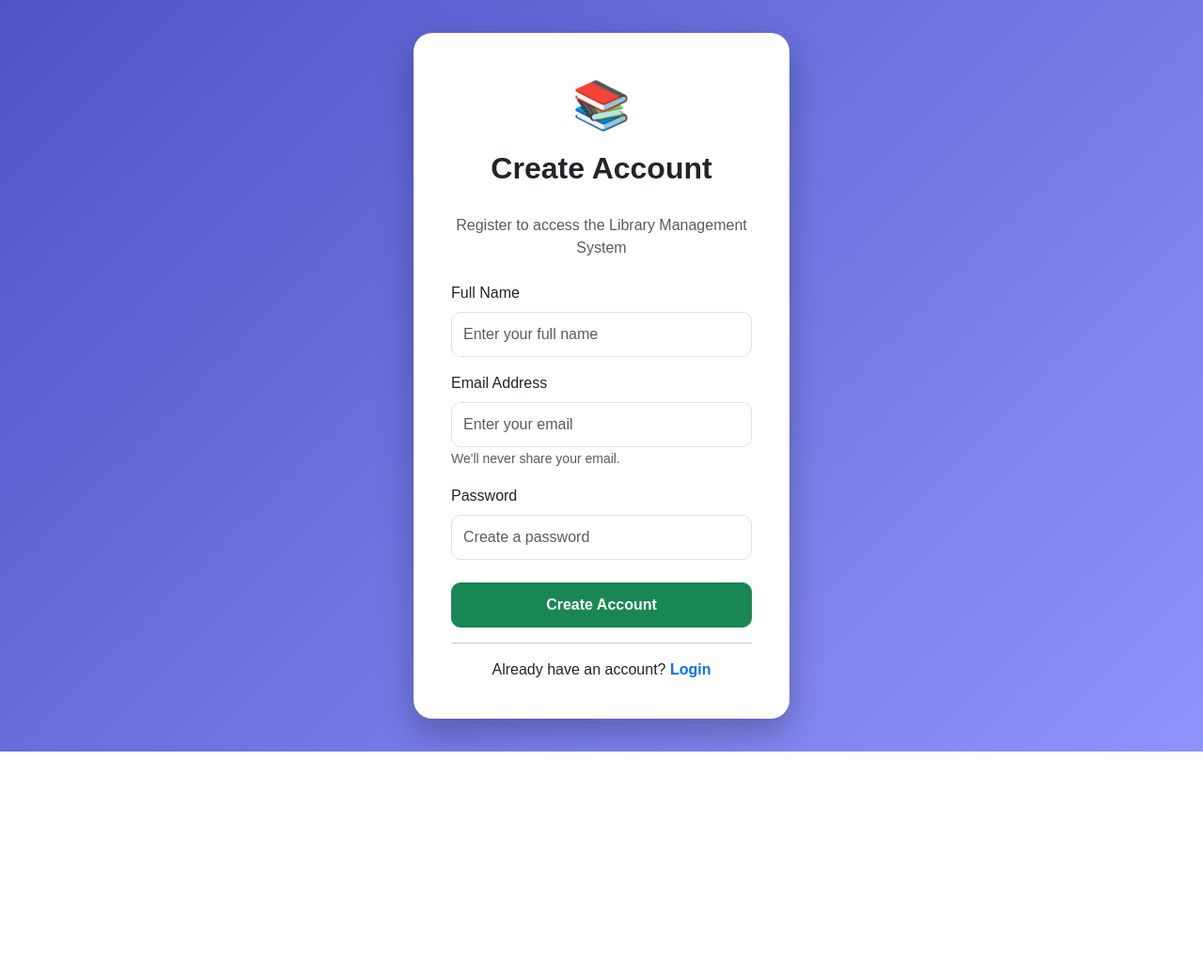
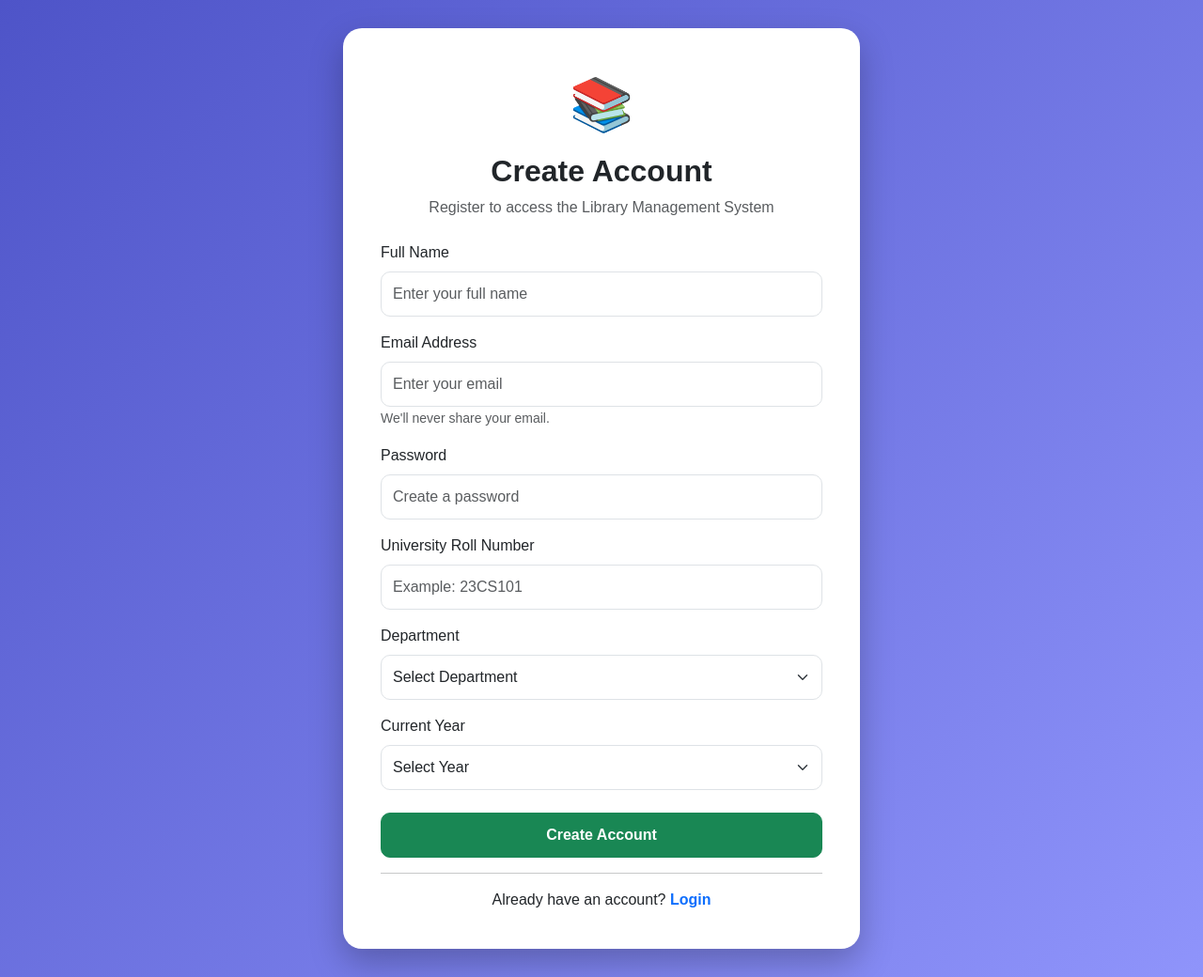
Before and after one commit to n1t16sh/web_library, a Flask app: page /register in a window 1280 px wide. Shown: the whole page at 94% size. Before the commit the page ends 800 px from the top, so only its background shows below. Run offline with Flask 3, Linux system fonts and the light colour scheme.

```diff
--- a/app.py
+++ b/app.py
@@ -1,7 +1,9 @@
-from flask import Flask,request,render_template,redirect,url_for
+from flask import (Flask,request,render_template,redirect,url_for,session)
 from databse import database
+from auth import login_required
 
 app=Flask(__name__)
+app.secret_key='n1t16xsh'
 db=database()
 
 @app.route('/')
@@ -11,10 +13,14 @@ def home():
 @app.route('/register',methods=['GET','POST'])
 def register_page():
     if request.method=='POST':
-        name=request.form.get("name")
-        email=request.form.get("email_input")
-        password=request.form.get("pass")
-        response=db.register_user(name,email,password)
+        name = request.form.get("name")
+        email = request.form.get("email_input")
+        password = request.form.get("pass")
+        roll_number = request.form.get("roll_number")
+        department = request.form.get("department")
+        year = request.form.get("year")
+        role = "student"
+        response=db.register_user(name,email,password,role,roll_number,department,year)
         if response :
             return redirect(url_for('login_page'))
         else:
@@ -27,13 +33,24 @@ def login_page():
     if request.method=='POST':
         email=request.form.get("email_input")
         password=request.form.get("pass")
-        response=db.login_user(email,password)
-        if response :
-            return render_template('home.html')
+        user=db.login_user(email,password)
+        if user:
+            session["user_id"]= user[0]
+            return redirect(url_for('dashboard'))
         else:
             return render_template('login.html',message='email or password is incorrect')
     else:
         return render_template('login.html')
 
+@app.route('/logout')
+def logout():
+    session.clear()
+    return redirect(url_for('login_page'))
+
+@app.route('/dashboard')
+@login_required
+def dashboard():
+    return render_template('home.html')
+
 if __name__=='__main__':
     app.run(debug=True)
--- a/templates/home.html
+++ b/templates/home.html
@@ -4,4 +4,5 @@
 
 {% block content %}
     <h1>HOME PAGE</h1>
+
 {% endblock %}
--- a/templates/register.html
+++ b/templates/register.html
@@ -3,23 +3,23 @@
 <head>
     <meta charset="UTF-8">
     <meta name="viewport" content="width=device-width, initial-scale=1.0">
-    <title>Login</title>
+    <title>Create Account</title>
 
-    <!-- Bootstrap -->
     <link href="https://cdn.jsdelivr.net/npm/bootstrap@5.3.7/dist/css/bootstrap.min.css" rel="stylesheet">
 
     <style>
         body{
             background: linear-gradient(135deg,#4e54c8,#8f94fb);
-            height:100vh;
+            min-height:100vh;
             display:flex;
             justify-content:center;
             align-items:center;
             font-family:Arial, Helvetica, sans-serif;
+            padding:30px;
         }
 
-        .login-card{
-            width:400px;
+        .register-card{
+            width:550px;
             border:none;
             border-radius:20px;
             box-shadow:0 15px 35px rgba(0,0,0,.25);
@@ -29,32 +29,22 @@
             padding:40px;
         }
 
+        .logo{
+            font-size:55px;
+            text-align:center;
+        }
+
         h2{
             font-weight:bold;
-            margin-bottom:30px;
+            margin-top:10px;
         }
 
-        .form-control{
+        .form-control,
+        .form-select{
             height:48px;
             border-radius:10px;
         }
 
-        .btn-primary{
-            height:48px;
-            border-radius:10px;
-            font-weight:bold;
-            transition:.3s;
-        }
-
-        .btn-primary:hover{
-            transform:translateY(-2px);
-        }
-
-        .logo{
-            font-size:50px;
-            text-align:center;
-            margin-bottom:10px;
-        }
         .btn-success{
             height:48px;
             border-radius:10px;
@@ -66,23 +56,27 @@
             transform:translateY(-2px);
         }
     </style>
+</head>
 
-</head>
 <body>
-    <div class="card login-card">
+
+<div class="card register-card">
 
     <div class="card-body">
 
-        <div class="logo">
-            📚
-        </div>
+        <div class="logo">📚</div>
 
-        <h2 class="text-center">Create Account</h2>
+        <h2 class="text-center">
+            Create Account
+        </h2>
+
         <p class="text-center text-muted mb-4">
             Register to access the Library Management System
         </p>
 
         <form action="/register" method="POST">
+
+            <!-- Full Name -->
 
             <div class="mb-3">
                 <label class="form-label">
@@ -94,9 +88,10 @@
                     class="form-control"
                     name="name"
                     placeholder="Enter your full name"
-                    required
-                >
+                    required>
             </div>
+
+            <!-- Email -->
 
             <div class="mb-3">
                 <label class="form-label">
@@ -108,12 +103,11 @@
                     class="form-control"
                     name="email_input"
                     placeholder="Enter your email"
-                    required
-                >
+                    required>
 
                 {% if message %}
                     <small class="text-danger">
-                        {{message}}
+                        {{ message }}
                     </small>
                 {% else %}
                     <small class="text-muted">
@@ -122,7 +116,9 @@
                 {% endif %}
             </div>
 
-            <div class="mb-4">
+            <!-- Password -->
+
+            <div class="mb-3">
                 <label class="form-label">
                     Password
                 </label>
@@ -132,11 +128,63 @@
                     class="form-control"
                     name="pass"
                     placeholder="Create a password"
-                    required
-                >
+                    required>
             </div>
 
-            <button type="submit" class="btn btn-success w-100">
+            <!-- Roll Number -->
+
+            <div class="mb-3">
+                <label class="form-label">
+                    University Roll Number
+                </label>
+
+                <input
+                    type="text"
+                    class="form-control"
+                    name="roll_number"
+                    placeholder="Example: 23CS101"
+                    required>
+            </div>
+
+            <!-- Department -->
+
+            <div class="mb-3">
+                <label class="form-label">
+                    Department
+                </label>
+
+                <select class="form-select" name="department" required>
+                    <option selected disabled>Select Department</option>
+                    <option>CSE</option>
+                    <option>IT</option>
+                    <option>AIML</option>
+                    <option>Data Science</option>
+                    <option>ECE</option>
+                    <option>EEE</option>
+                    <option>Mechanical</option>
+                    <option>Civil</option>
+                </select>
+            </div>
+
+            <!-- Year -->
+
+            <div class="mb-4">
+                <label class="form-label">
+                    Current Year
+                </label>
+
+                <select class="form-select" name="year" required>
+                    <option selected disabled>Select Year</option>
+                    <option value="1">1st Year</option>
+                    <option value="2">2nd Year</option>
+                    <option value="3">3rd Year</option>
+                    <option value="4">4th Year</option>
+                </select>
+            </div>
+
+            <button
+                type="submit"
+                class="btn btn-success w-100">
                 Create Account
             </button>
 
@@ -154,5 +202,6 @@
     </div>
 
 </div>
+
 </body>
 </html>
```
Also changed, not shown: auth.py (added, +13 -0 lines), databse.py (+15 -10 lines).
